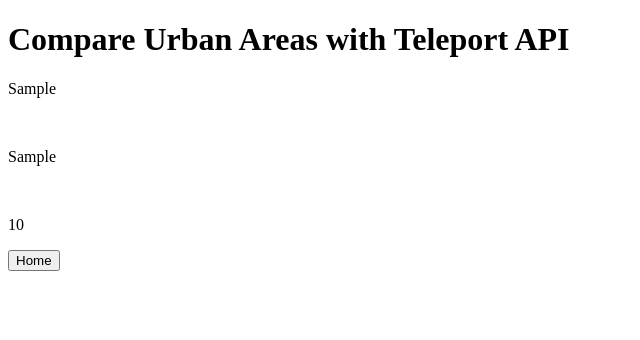
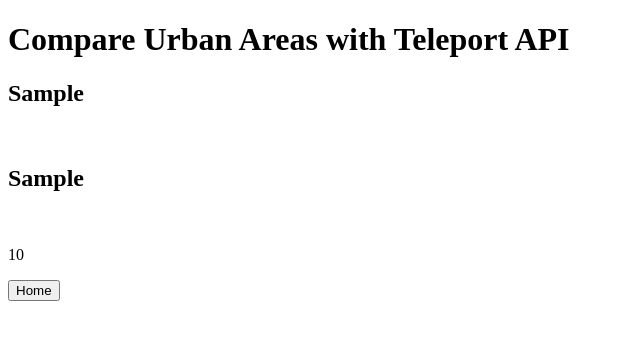
Before and after one commit to MeghanPund/switcherWorkSample, a Flask app: template templates/uadata.html in a window 1280 px wide. Shown: the top 340 px of the page, without its empty margins (0-640 px from the left). Run offline with Flask 2, Linux system fonts and the light colour scheme; the template is opened without the code that fills it: most values are stand-ins (such as "Sample title", 1, 10 or a date in 2020).

Commit message:
displaying ua info

```diff
--- a/templates/uadata.html
+++ b/templates/uadata.html
@@ -2,8 +2,12 @@
 
 {% block content %}
 <div class ="main-content">
-    <p>{{ area1 }}</p><br>
-    <p>{{ area2 }}</p><br>
+    <div class="area1-content">
+        <h2>{{ area1 }}</h2><br>
+    </div>
+    <div class="area2-content">
+        <h2>{{ area2 }}</h2><br>
+    </div>
     <p>{{ data_points }}</p>
 </div>
 <div class= "home">
```
